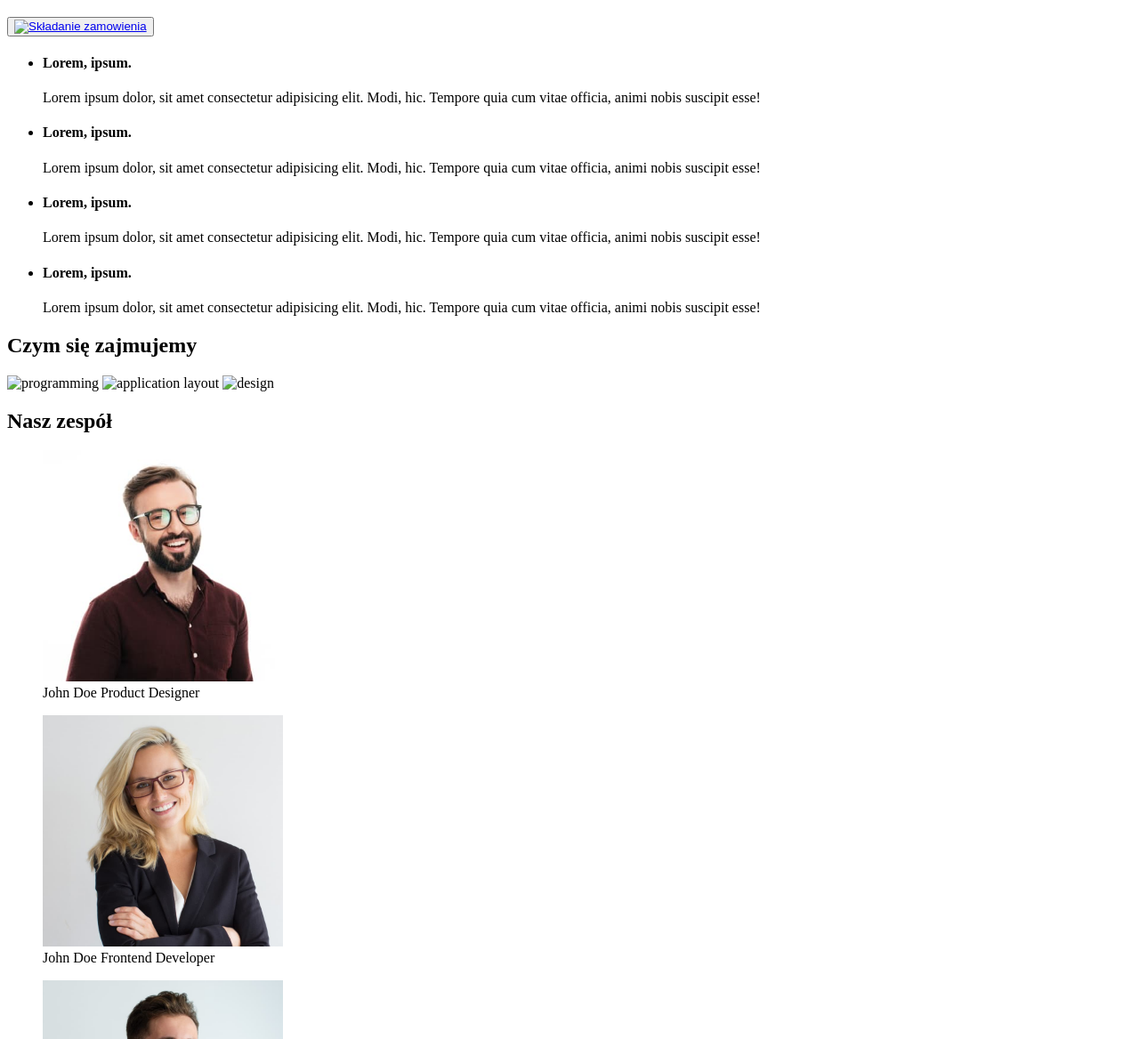
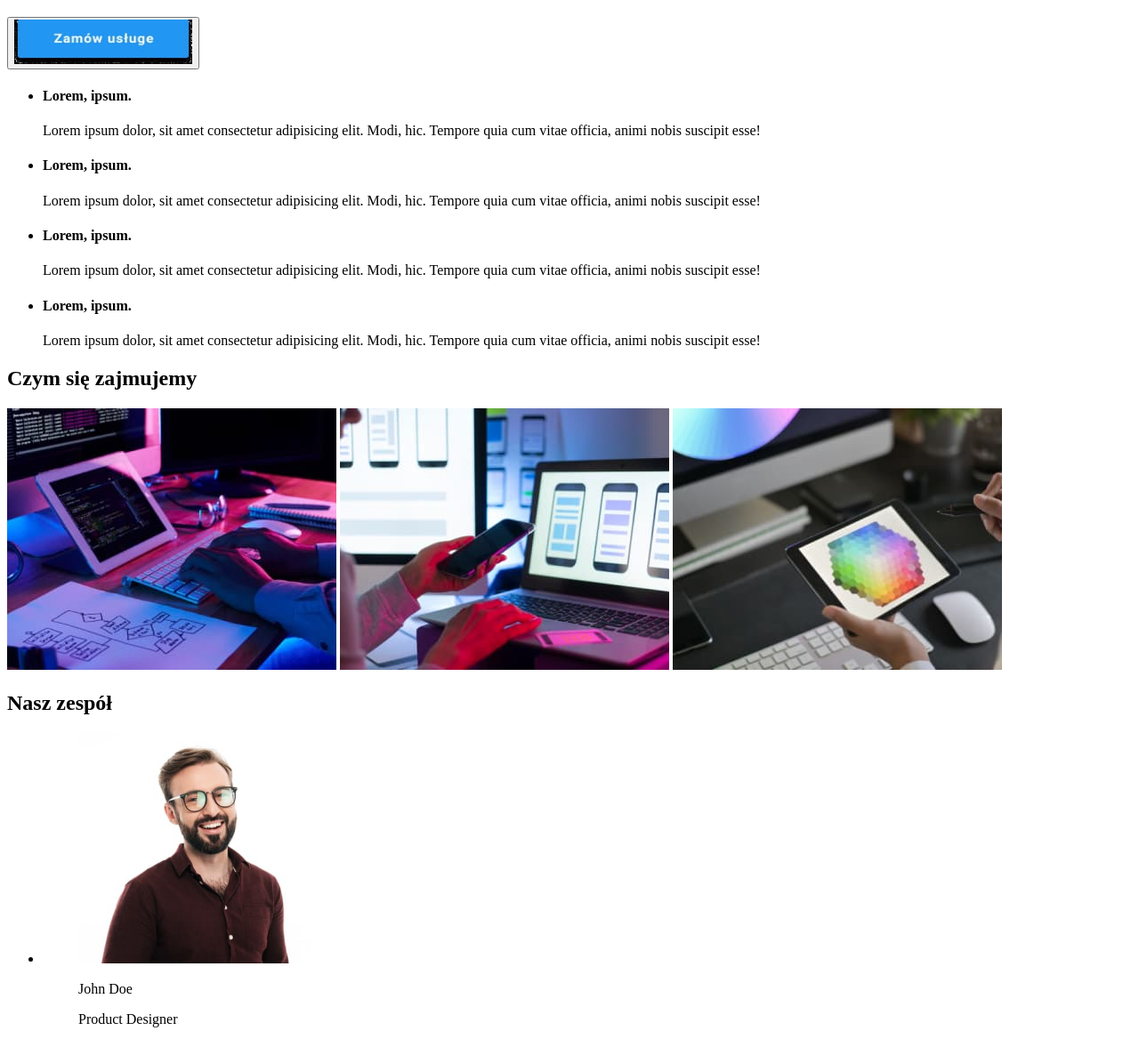
Before and after one commit to WojtekPrusak/Projekt1, a plain HTML site: page index.html in a window 1280 px wide. Shown: the part 164-1332 px from the top of the page at 89% size. Drawn offline with Linux system fonts and the light colour scheme.

Commit message:
Update index.html

```diff
--- a/index.html
+++ b/index.html
@@ -28,80 +28,99 @@
             <h1>EFEKTYWNE ROZWIĄZANIA DLA WASZEGO BIZNESU</h1>
             <button>
                 <a href="order.html">
-                    <img src="images/Button.png" width="200" height="50" alt="Składanie zamowienia"></a>
+                    <img src="images/Button.jpg" width="200" height="50" alt="Składanie zamowienia"></a>
             </button>
         </div>
-        <div></div>
+        <div>
             <div>
                 <ul>
                     <li>
-                    <span>
+                        <p>
                         <h4>Lorem, ipsum.</h4>
-                        <p>Lorem ipsum dolor, sit amet consectetur adipisicing elit. Modi, hic. Tempore quia cum vitae
+                        <p>Lorem ipsum dolor, sit amet consectetur adipisicing elit. Modi, hic. Tempore quia cum
+                            vitae
                             officia,
                             animi nobis suscipit esse!</p>
-                    </span>
+                        </p>
                     </li>
                     <li>
-                    <span>
+                        <p>
                         <h4>Lorem, ipsum.</h4>
-                        <p>Lorem ipsum dolor, sit amet consectetur adipisicing elit. Modi, hic. Tempore quia cum vitae
+                        <p>Lorem ipsum dolor, sit amet consectetur adipisicing elit. Modi, hic. Tempore quia cum
+                            vitae
                             officia,
                             animi nobis suscipit esse!</p>
-                    </span>
+                        </p>
                     </li>
                     <li>
-                    <span>
+                        <p>
                         <h4>Lorem, ipsum.</h4>
-                        <p>Lorem ipsum dolor, sit amet consectetur adipisicing elit. Modi, hic. Tempore quia cum vitae
+                        <p>Lorem ipsum dolor, sit amet consectetur adipisicing elit. Modi, hic. Tempore quia cum
+                            vitae
                             officia,
                             animi nobis suscipit esse!</p>
-                    </span>
+                        </p>
                     </li>
                     <li>
-                    <span>
+                        <p>
                         <h4>Lorem, ipsum.</h4>
-                        <p>Lorem ipsum dolor, sit amet consectetur adipisicing elit. Modi, hic. Tempore quia cum vitae
+                        <p>Lorem ipsum dolor, sit amet consectetur adipisicing elit. Modi, hic. Tempore quia cum
+                            vitae
                             officia,
                             animi nobis suscipit esse!</p>
-                    </span>
+                        </p>
                     </li>
                 </ul>
+            </div>
             <h2> Czym się zajmujemy</h2>
-            <img src="images/csz1.png" width="370" height="294" alt="programming" />
-            <img src="images/csz2.png" width="370" height="294" alt="application layout" />
-            <img src="images/csz3.png" width="370" height="294" alt="design" />
+            <div>
+                <img src="images/csz1.jpg" width="370" height="294" alt="programming" />
+                <img src="images/csz2.jpg" width="370" height="294" alt="application layout" />
+                <img src="images/csz3.jpg" width="370" height="294" alt="design" />
+            </div>
         </div>
         <div>
             <h2>Nasz zespół</h2>
+            <div>
+                <ul>
+                    <li>
                         <figure>
                             <img src="images/product.jpg" width="270" height="260" alt="Product Designer" />
                             <figcaption>
-                    John Doe
-                    Product Designer
+                                <p>John Doe</p>
+                                <p>Product Designer</p>
                             </figcaption>
                         </figure>
+                    </li>
+                    <li>
                         <figure>
                             <img src="images/frontend.jpg" width="270" height="260" alt="Frontend Developer" />
                             <figcaption>
-                    John Doe
-                    Frontend Developer
+                                <p>John Doe</p>
+                                <p>Frontend Developer</p>
                             </figcaption>
                         </figure>
+                    </li>
+                    <li>
                         <figure>
                             <img src="images/marketing.jpg" width="270" height="260" alt="Marketing" />
                             <figcaption>
-                    John Doe
-                    Marketing
+                                <p>John Doe</p>
+                                <p>Marketing</p>
                             </figcaption>
                         </figure>
+                    </li>
+                    <li>
                         <figure>
                             <img src="images/ui.jpg" width="270" height="260" alt="UI Designer" />
                             <figcaption>
-                    John Doe
-                    UI Designer
+                                <p>John Doe</p>
+                                <p>UI Designer</p>
                             </figcaption>
                         </figure>
+                    </li>
+                </ul>
+            </div>
         </div>
     </main>
     <footer>
```
Lines whose indentation alone changed are shown as unchanged.
